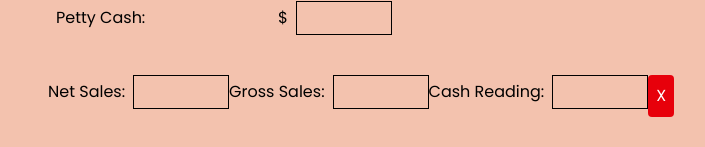
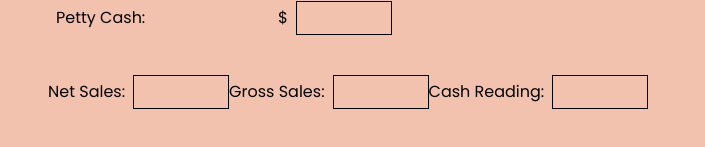
Before and after one commit to G-Tang2/sushi-sushi-EOD, a Next.js app: page /eod-report in a window 1280 px wide. Shown: the part 203-350 px from the top of the page, without its empty margins (224-929 px from the left). Built offline with nearby package versions, Linux system fonts and the light colour scheme.

Commit message:
prevented first report from being deleted

```diff
--- a/app/eod-report/page.tsx
+++ b/app/eod-report/page.tsx
@@ -15,13 +15,13 @@ import Link from "next/link";
 import { Button } from "@/components/ui/button";
 
 interface SalesStateEditorProps {
+  idx: number;
   salesAtom: PrimitiveAtom<SalesState>;
   onDelete: () => void;
 }
 
-function SalesStateEditor({ salesAtom, onDelete }: SalesStateEditorProps) {
+function SalesStateEditor({ idx, salesAtom, onDelete }: SalesStateEditorProps) {
   const [sales, setSales] = useAtom(salesAtom);
-
   return (
     <div className="flex order p-4 mb-4 space-y-2">
       <label>
@@ -57,13 +57,13 @@ function SalesStateEditor({ salesAtom, onDelete }: SalesStateEditorProps) {
           className="border p-1 ml-2 w-24"
         />
       </label>
-      <button
+      {idx != 0 ? <button
         onClick={onDelete}
         className="px-2 py-1 bg-red-600 text-white rounded"
         aria-label="Delete sales entry"
       >
         X
-      </button>
+      </button> : <></>}
     </div>
   );
 }
@@ -80,6 +80,7 @@ export default function EODReport() {
   };
 
   const handleDelete = (index: number) => {
+    console.log(index);
     setAtoms((prev) => prev.filter((_, i) => i !== index));
   };
 
@@ -126,6 +127,7 @@ export default function EODReport() {
           {atoms.map((atom, idx) => (
             <SalesStateEditor
               key={idx}
+              idx={idx}
               salesAtom={atom}
               onDelete={() => handleDelete(idx)}
             />
```
